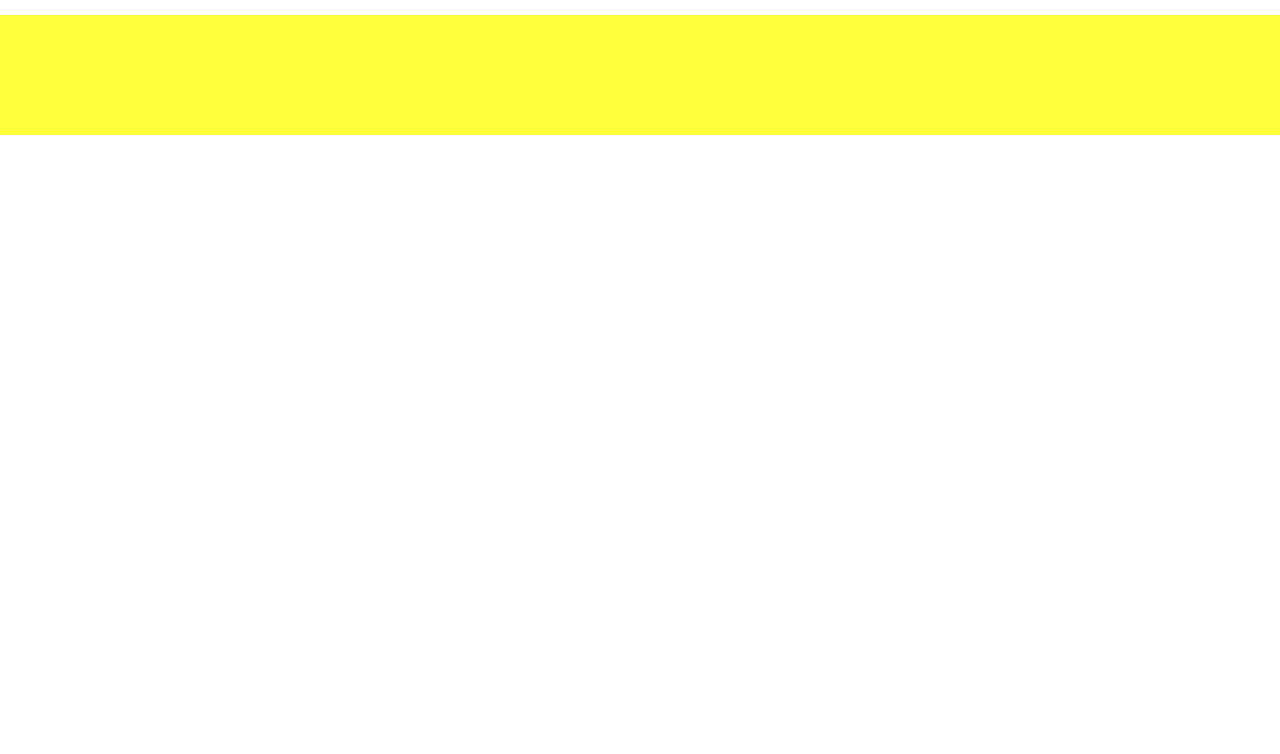
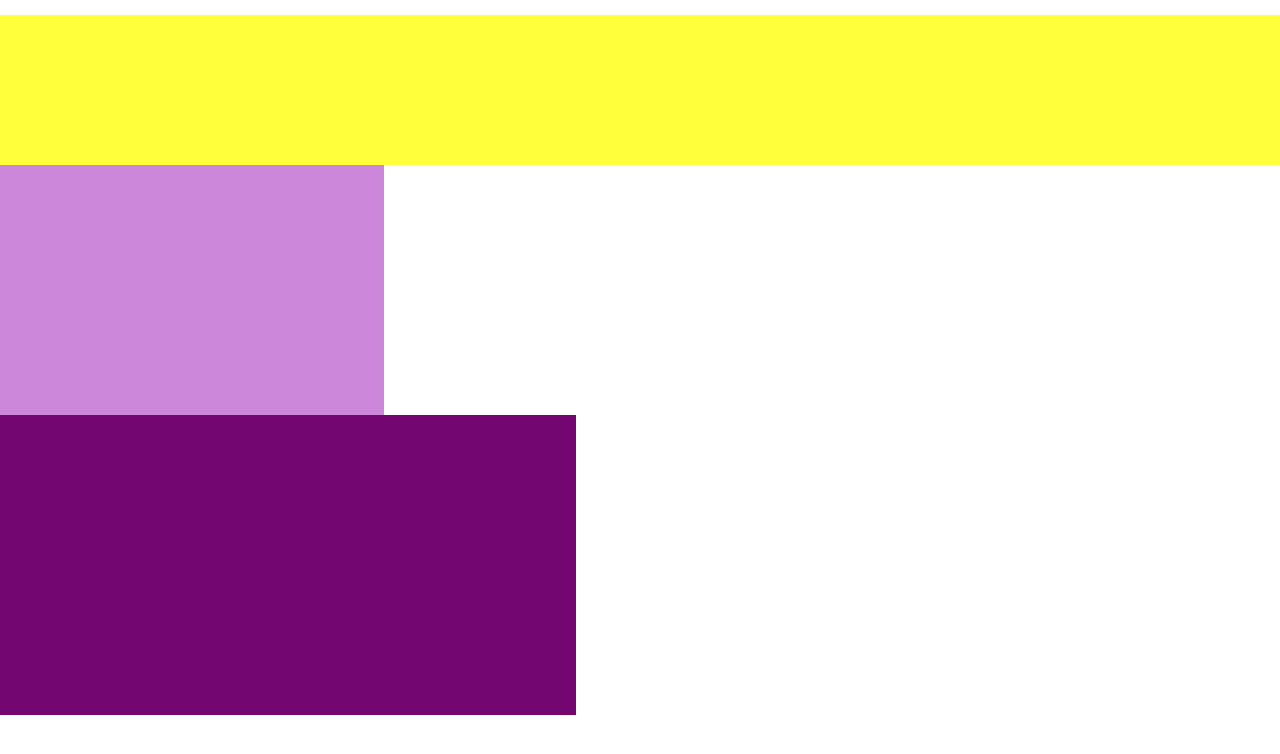
Before and after one commit to lorenzo-damico/htmlcss-struttura-wp, a plain HTML site: page index.html in a window 1280 px wide. Drawn offline with Linux system fonts and the light colour scheme.

Commit message:
Aggiunta colonne sinistra e centrale disallineate

```diff
--- a/css/style.css
+++ b/css/style.css
@@ -6,6 +6,18 @@
 
 header {
   background-color: #FFFF3B;
-  height: 120px;
+  height: 150px;
   margin-top: 15px;
 }
+
+.colonna-sinistra {
+  background-color: #CC87DA;
+  width: 30%;
+  height: 250px;
+}
+
+.colonna-centrale {
+  background-color: #730671;
+  width: 45%;
+  height: 300px;
+}
--- a/index.html
+++ b/index.html
@@ -6,10 +6,35 @@
     <link rel="stylesheet" href="css/style.css">
   </head>
   <body>
+
     <!-- Intestazione -->
     <header>
 
     </header>
     <!-- /Intestazione -->
+
+    <!-- Corpo della pagina -->
+    <main>
+
+      <!-- Colonna sinistra -->
+      <aside class="colonna-sinistra">
+
+      </aside>
+      <!-- /Colonna sinistra -->
+
+      <!-- Colonna centrale -->
+      <section class="colonna-centrale">
+
+      </section>
+      <!-- /Colonna centrale -->
+
+      <!-- Colonna destra -->
+      <aside class="colonna-destra">
+
+      </aside>
+      <!-- /Colonna destra -->
+
+    </main>
+    <!-- /Corpo della pagina -->
   </body>
 </html>
```
